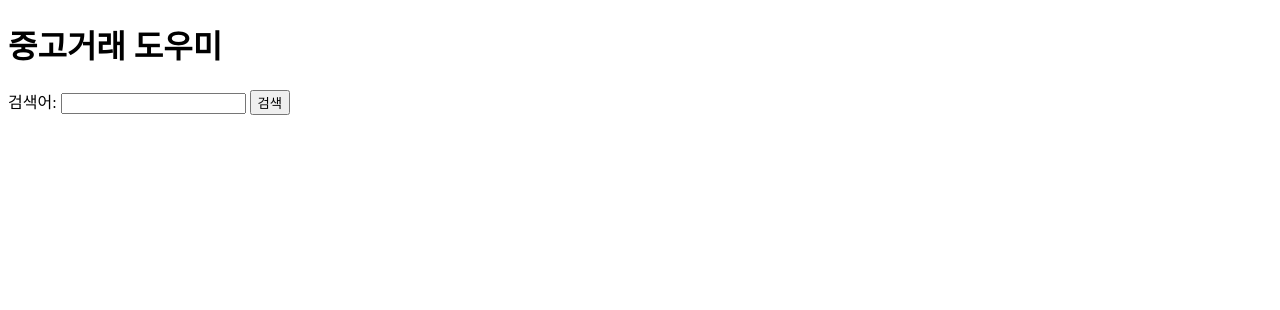
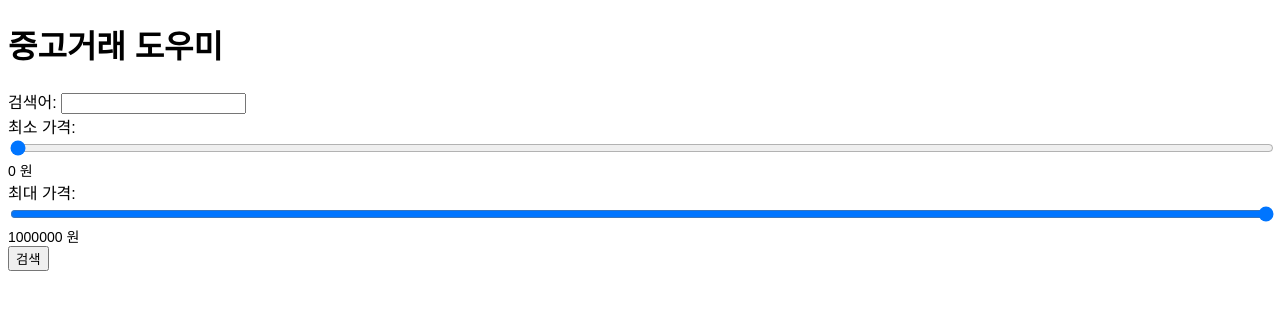
Before and after one commit to Lyuhamin/python_programing, a Flask app: page / in a window 1280 px wide. Shown: the top 310 px of the page. Run offline with Flask 3, Linux system fonts and the light colour scheme.

Commit message:
up.06.02+9:15

```diff
--- a/cralwer copy/app.py
+++ b/cralwer copy/app.py
@@ -3,7 +3,6 @@ from bunjang_crawler import BunjangCrawler
 from joonggonara_crawler import JoongonaraCrawler
 import threading
 import tkinter as tk
-from tkinter import ttk
 from gui import SearchApp  # SearchApp 임포트
 
 app = Flask(__name__)
@@ -15,22 +14,35 @@ def index():
 @app.route('/search', methods=['POST'])
 def search():
     keyword = request.form['keyword']
+
+    # 최소 가격 및 최대 가격을 안전하게 처리
+    min_price = request.form.get('min_price', '0')
+    max_price = request.form.get('max_price', '')
+    min_price = int(min_price) if min_price.isdigit() else 0
+    max_price = int(max_price) if max_price.isdigit() else float('inf')
+
     bunjang_crawler = BunjangCrawler()
     joongonara_crawler = JoongonaraCrawler()
 
     results_bunjang = bunjang_crawler.crawl(keyword)
     results_joongonara = joongonara_crawler.crawl(keyword)
 
+    # 가격 필터 적용
+    filtered_results_bunjang = [item for item in results_bunjang if min_price <= int(item[1].replace(',', '').replace('원', '')) <= max_price]
+    filtered_results_joongonara = [item for item in results_joongonara if min_price <= int(item[1].replace(',', '').replace('원', '')) <= max_price]
+
     bunjang_crawler.close()
     joongonara_crawler.close()
 
     # Tkinter 창 실행
-    run_tkinter(keyword, results_bunjang, results_joongonara)
+    threading.Thread(target=run_tkinter, args=(keyword, filtered_results_bunjang, filtered_results_joongonara)).start()
 
     return jsonify({
         "keyword": keyword,
-        "results_bunjang": results_bunjang,
-        "results_joongonara": results_joongonara
+        "min_price": min_price,
+        "max_price": max_price,
+        "results_bunjang": filtered_results_bunjang,
+        "results_joongonara": filtered_results_joongonara
     })
 
 def run_tkinter(keyword, results_bunjang, results_joongonara):
--- a/cralwer copy/templates/index.html
+++ b/cralwer copy/templates/index.html
@@ -3,13 +3,45 @@
 <head>
     <meta charset="UTF-8">
     <title>중고거래 도우미</title>
+    <style>
+        /* 스타일 추가 */
+        body { font-family: Arial, sans-serif; }
+        .slider { width: 100%; }
+        .value { font-size: 14px; margin-top: 10px; }
+    </style>
 </head>
 <body>
     <h1>중고거래 도우미</h1>
     <form action="/search" method="post">
         <label for="keyword">검색어:</label>
-        <input type="text" id="keyword" name="keyword" required>
+        <input type="text" id="keyword" name="keyword" required><br>
+
+        <label for="min_price">최소 가격:</label>
+        <input type="range" id="min_price" name="min_price" min="0" max="1000000" value="0" class="slider">
+        <span id="min_price_value" class="value">0 원</span><br>
+
+        <label for="max_price">최대 가격:</label>
+        <input type="range" id="max_price" name="max_price" min="0" max="1000000" value="1000000" class="slider">
+        <span id="max_price_value" class="value">1000000 원</span><br>
+
         <button type="submit">검색</button>
     </form>
+
+    <script>
+        // 슬라이더 값 업데이트 함수
+        function updateSliderValue() {
+            var minPriceSlider = document.getElementById('min_price');
+            var maxPriceSlider = document.getElementById('max_price');
+            var minPriceValue = document.getElementById('min_price_value');
+            var maxPriceValue = document.getElementById('max_price_value');
+
+            minPriceValue.textContent = `${minPriceSlider.value} 원`;
+            maxPriceValue.textContent = `${maxPriceSlider.value} 원`;
+        }
+
+        // 슬라이더 이벤트 리스너 추가
+        document.getElementById('min_price').addEventListener('input', updateSliderValue);
+        document.getElementById('max_price').addEventListener('input', updateSliderValue);
+    </script>
 </body>
 </html>
```
Also changed, not shown: cralwer copy/gui.py (+24 -13 lines), cralwer copy/templates/results.html (+10 -15 lines), cralwer copy/bunjang_crawler.py (line endings or trailing spaces), cralwer copy/joonggonara_crawler.py (line endings or trailing spaces), cralwer copy/main.py (line endings or trailing spaces).
